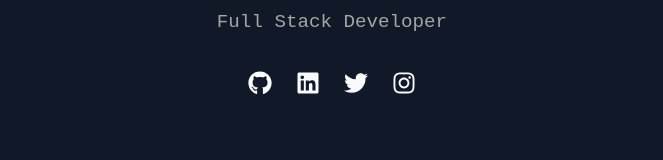
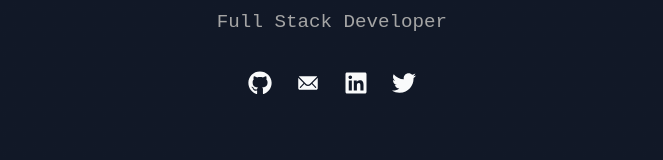
Before and after one commit to sohan-bhat/Portfolio, a React (Create React App) app: page / in a window 1280 px wide. Shown: the part 510-670 px from the top of the page, without its empty margins (308-971 px from the left). Built offline with nearby package versions, Linux system fonts and the light colour scheme.

Commit message:
Add email link to header

```diff
--- a/src/components/Header.js
+++ b/src/components/Header.js
@@ -1,7 +1,8 @@
 /* eslint-disable react/jsx-no-target-blank */
 /* eslint-disable jsx-a11y/anchor-is-valid */
 import React, { useState } from 'react'
-import { FaGithub, FaLinkedin, FaInstagram, FaTwitter } from 'react-icons/fa'
+import { FaGithub, FaLinkedin, FaMail, FaTwitter } from 'react-icons/fa'
+import { IoIosMail } from 'react-icons/io'
 import Terminal from './Terminal';
 import '../styles/Header.css';
 
@@ -24,14 +25,14 @@ const Header = () => {
                     <a href='https://github.com/sohan-bhat' target='_blank' className='social-link' rel="noreferrer">
                         <FaGithub />
                     </a>
-                    <a href='#' className='social-link' target='_blank'>
+                    <a href='https://mail.google.com/mail/u/0/?fs=1&to=sohanrambhat@gmail.com&tf=cm' className='social-link' target='_blank' rel="noreferrer">
+                        <IoIosMail />
+                    </a>
+                    <a href='#' className='social-link'>
                         <FaLinkedin />
                     </a>
                     <a href='https://x.com/The_Sohan_Bhat' target='_blank' className='social-link' rel="noreferrer">
                         <FaTwitter />
-                    </a>
-                    <a href='#' className='social-link' target='_blank' rel="noreferrer">
-                        <FaInstagram />
                     </a>
                 </div>
                 <div className={`arrow-down ${isVisible ? 'visible' : ''}`}>
```
